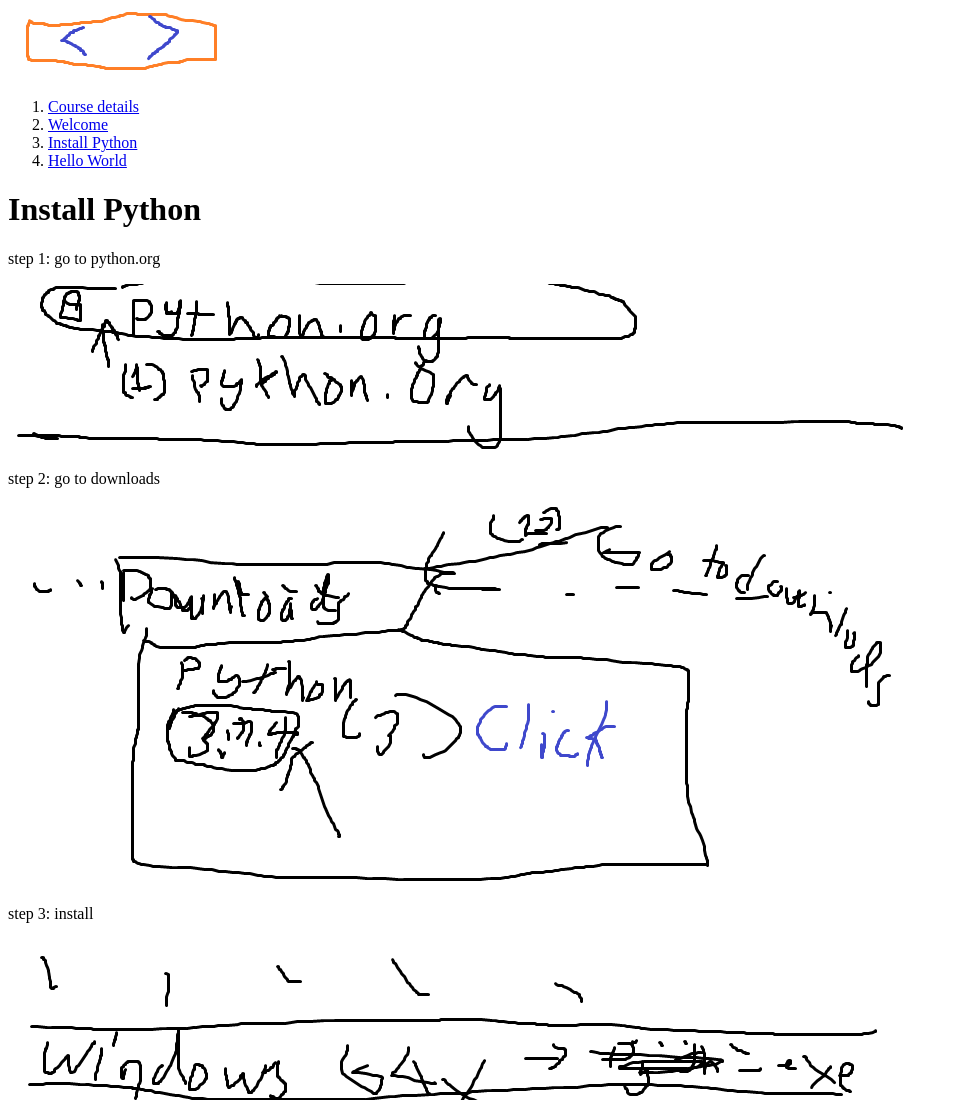
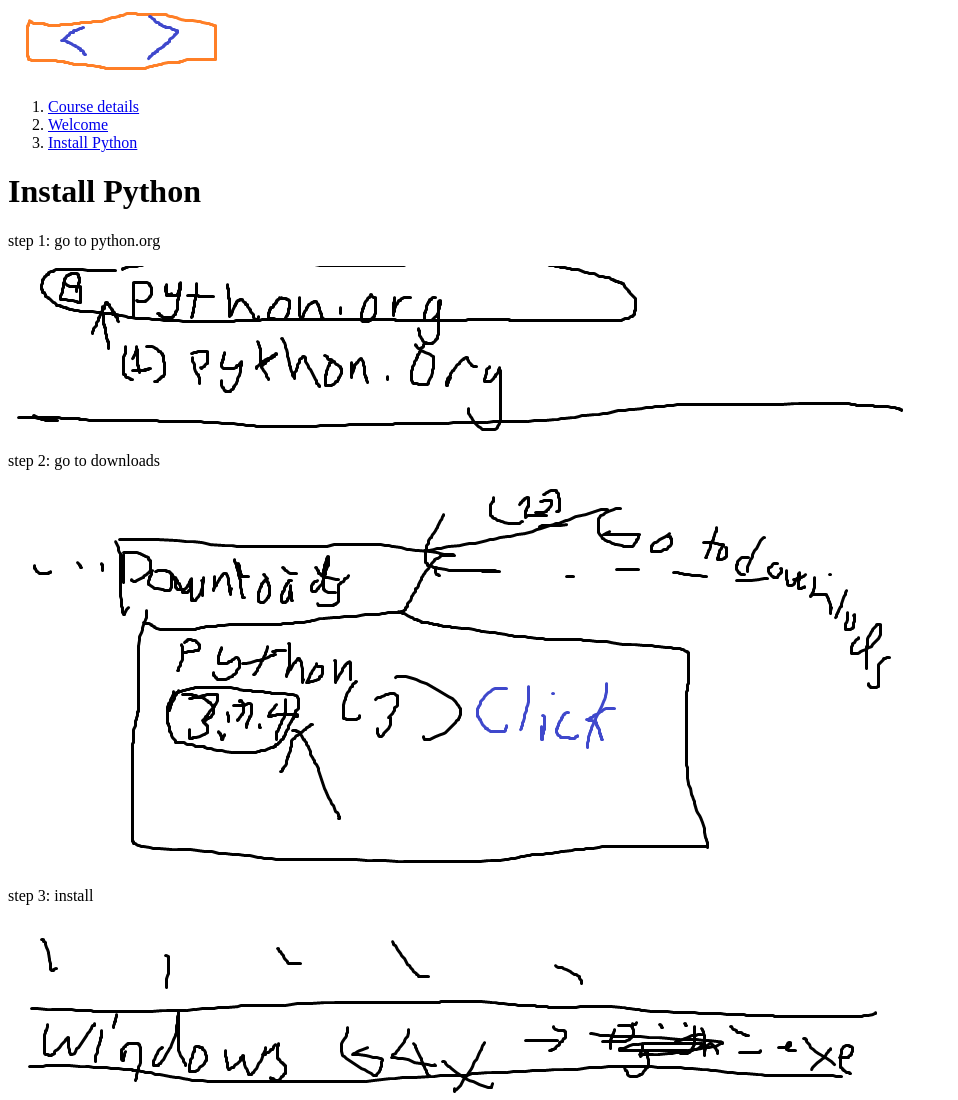
Before and after one commit to ducky123456/CodingLand, a plain HTML site: page python_install.html in a window 1280 px wide. Shown: the top 1100 px of the page, without its empty margins (0-958 px from the left). Drawn offline with Linux system fonts and the light colour scheme.

Commit message:
Update python_install.html

```diff
--- a/python_install.html
+++ b/python_install.html
@@ -11,7 +11,6 @@
       <li><a href="python.html">Course details</a></li>
       <li><a href="python_start.html">Welcome</a></li>
       <li><a href="python_install.html">Install Python</a></li>
-      <li><a href="python_hello_world.html">Hello World</a></li>
     </ol>
     <h1>Install Python</h1>
     <p>step 1: go to python.org</p>
```
